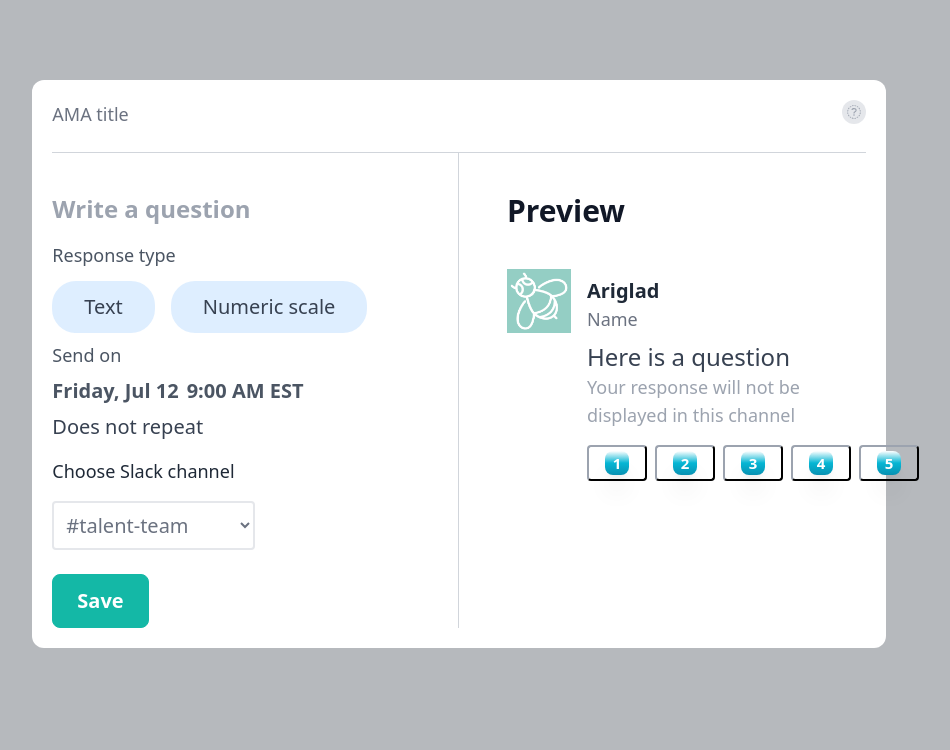
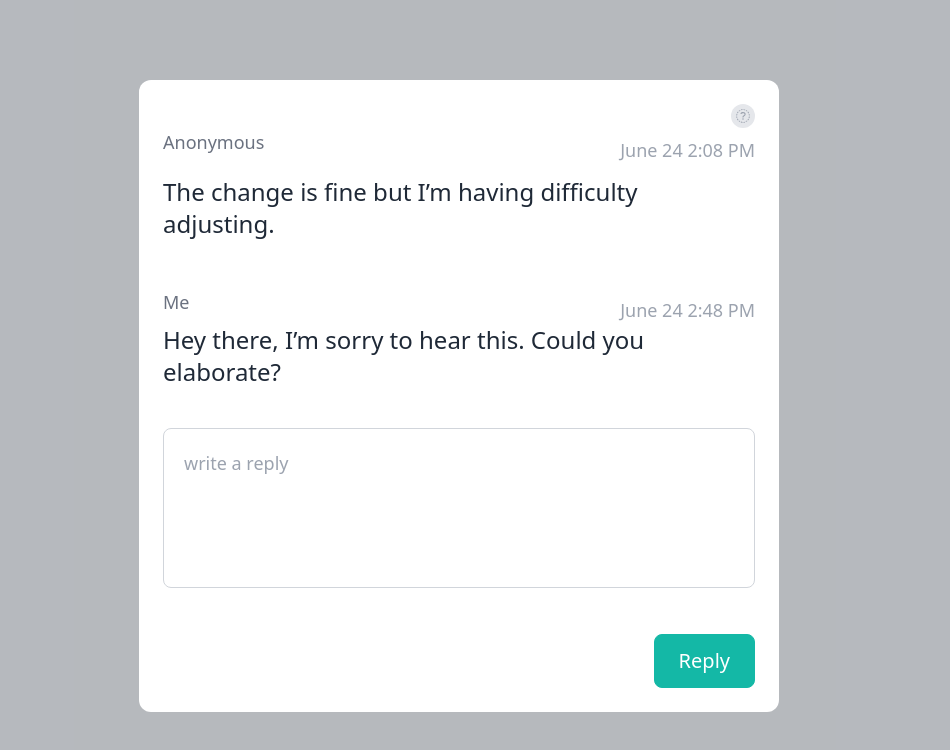
Before and after one commit to alikhan40310/detailtailwind, a plain HTML site: page HR Nudge Response.html in a window 1280 px wide. Shown: the whole page, without its empty margins (181-1131 px from the left). Drawn offline with nearby package versions, Linux system fonts and the light colour scheme.

Commit message:
final result

```diff
--- a/HR Nudge Response.html
+++ b/HR Nudge Response.html
@@ -21,77 +21,24 @@
 <body>
 
     <dialog open class="w-full bg-gray-800/30 h-screen">
-        <div class="container mx-auto flex justify-center w-2/3">
-            <div class="p-5 bg-white mt-20 w-full rounded-xl rounded-xl">
+        <div class="container mx-auto flex justify-center w-1/2">
+            <div class="p-6 bg-white mt-20 w-full rounded-xl rounded-xl">
+                <div class="flex items-end justify-end">
+                    <div class="relative flex items-center justify-end items-end float-end w-6 h-6 justify-center rounded-full bg-gray-200"><i class="fas text-sm text-gray-400 font-normal fa-times justify-end"></i></div>
+                </div>
                 <div class="flex justify-between">
-                    <h2 class="text-lg font-normal text-gray-500">AMA title</h2>
-                    <div class="cursor-pointer">
-                        <div class="relative flex items-center w-6 h-6 justify-center rounded-full bg-gray-200">
-                            <i class="fas text-sm text-gray-400 font-normal fa-times justify-end"></i>
-                        </div>
-                    </div>
+                    <h2 class="text-lg font-normal text-gray-500 capitalize">Anonymous</h2>
+                    <h3 class="text-gray-400 text-lg mt-2">June 24 2:08 PM</h3>
                 </div>
-                <div class="flex mt-6">
-                    <div class="w-1/2 border-r border-t border-gray-300">
-                        <div class="mt-10">
-                            <h2 class="text-gray-400 text-2xl font-semibold">Write a question</h2>
-                            <h4 class="text-lg text-gray-600 font-medium mt-4">Response type</h4>
-                            <div class="flex flex-row mt-3">
-                                <button class="bg-blue-300/30 font-medium px-8 py-3 text-gray-700 rounded-3xl text-xl">Text</button>
-                                <button class="bg-blue-300/30 font-medium px-8 py-3 text-gray-700 rounded-3xl text-xl ml-4">Numeric scale</button>
-                            </div>
-                            <h4 class="text-lg text-gray-600 font-medium mt-2">Send on</h4>
-                            <div class="flex flex-row">
-                                <h4 class="text-xl text-gray-600 font-semibold mt-2">Friday, Jul 12</h4>
-                                <h4 class="text-xl text-gray-600 font-semibold mt-2 ml-2">9:00 AM EST</h4>
-                            </div>
-                            <h4 class="text-xl text-gray-700 font-medium mt-2">Does not repeat</h4>
-                            <h4 class="text-lg text-gray-800 font-medium mt-4">Choose Slack channel</h4>
-                            <div class="mt-4">
-                                <select class="w-1/2 bg-transparent border-2 border-gray-200 rounded  p-2 text-xl text-gray-500" name="dropdown" id="talent">
-                                    <option value="#talent-team">#talent-team</option>
-                                    <option value="#other-team">#other-team</option>
-                                    <option value="#my-team">#my-team</option>
-                                </select>
-                            </div>
-                            <button class="capitalize text-xl bg-teal-500 border border-teal-500 px-6 text-white font-semibold rounded-lg py-3 mt-6">save</button>
-                        </div>
-                    </div>
-                    <div class="w-1/2 border-t border-gray-300">
-                        <div class="mt-10 px-12">
-                            <h2 class="capitalize text-gray-900 text-3xl font-semibold">preview</h2>
-                            <div class="flex flex-row mt-10">
-                                <div class="img w-16 h-16">
-                                    <img src="image/8149fea6.png" alt="">
-                                </div>
-                                <div class="ml-4 mt-2">
-                                    <h2 class="text-xl font-semibold text-gray-800">Ariglad</h2>
-                                    <p class="text-lg text-gray-500">Name</p>
-                                </div>
-                            </div>
-                            <div class="ml-20">
-                                <h4 class="text-2xl text-gray-700 font-medium mt-2">Here is a question</h4>
-                                <p class="text-gray-400 text-lg">Your response will not be displayed in this channel</p>
-                                <div class="flex flex-row mt-4">
-                                    <button class="w-20 rounded h-3 border-b-2 border-t-gray-400	border-t-2 border-l-2 border-l-gray-400 border-r-2 border-black p-4 flex justify-center items-center">
-                                        <div class="bg-gradient-to-t from-cyan-600 to-white via-cyan-500 w-4 h-4 shadow-xl shadow-inner bg-cyan-600 text-white p-3 rounded-lg font-semibold flex justify-center items-center">1</div>
-                                    </button>
-                                    <button class="ml-2 w-20 rounded h-3 border-b-2 border-t-gray-400	border-t-2 border-l-2 border-l-gray-400 border-r-2 border-black p-4 flex justify-center items-center">
-                                        <div class="bg-gradient-to-t from-cyan-600 to-white via-cyan-500 w-4 h-4 shadow-xl shadow-inner bg-cyan-600 text-white p-3 rounded-lg font-semibold flex justify-center items-center">2</div>
-                                    </button>
-                                    <button class="ml-2 w-20 rounded h-3 border-b-2 border-t-gray-400	border-t-2 border-l-2 border-l-gray-400 border-r-2 border-black p-4 flex justify-center items-center">
-                                        <div class="bg-gradient-to-t from-cyan-600 to-white via-cyan-500 w-4 h-4 shadow-xl shadow-inner bg-cyan-600 text-white p-3 rounded-lg font-semibold flex justify-center items-center">3</div>
-                                    </button>
-                                    <button class="ml-2 w-20 rounded h-3 border-b-2 border-t-gray-400	border-t-2 border-l-2 border-l-gray-400 border-r-2 border-black p-4 flex justify-center items-center">
-                                        <div class="bg-gradient-to-t from-cyan-600 to-white via-cyan-500 w-4 h-4 shadow-xl shadow-inner bg-cyan-600 text-white p-3 rounded-lg font-semibold flex justify-center items-center">4</div>
-                                    </button>
-                                    <button class="ml-2 w-20 rounded h-3 border-b-2 border-t-gray-400	border-t-2 border-l-2 border-l-gray-400 border-r-2 border-black p-4 flex justify-center items-center">
-                                        <div class="bg-gradient-to-t from-cyan-600 to-white via-cyan-500 w-4 h-4 shadow-xl shadow-inner bg-cyan-600 text-white p-3 rounded-lg font-semibold flex justify-center items-center">5</div>
-                                    </button>
-                                </div>
-                            </div>
-                        </div>
-                    </div>
+                <h2 class="mt-3 text-gray-800 text-2xl">The change is fine but I’m having difficulty adjusting.</h2>
+                <div class="flex mt-12 justify-between">
+                    <h2 class="text-lg font-normal text-gray-500 capitalize">me</h2>
+                    <h3 class="text-gray-400 text-lg mt-2">June 24 2:48 PM</h3>
+                </div>
+                <h2 class=" text-gray-800 text-2xl">Hey there, I’m sorry to hear this. Could you elaborate?</h2>
+                <textarea class="text-lg w-full h-40 resize-none p-5 border rounded-lg focus:outline-none mt-10 text-gray-500 border-gray-300" placeholder="write a reply"></textarea>
+                <div class="flex justify-end">
+                    <button class="capitalize text-xl bg-teal-500 border border-teal-500 px-6 text-white font-mediumrounded py-3 mt-10 rounded-lg">reply</button>
                 </div>
             </div>
         </div>
```
